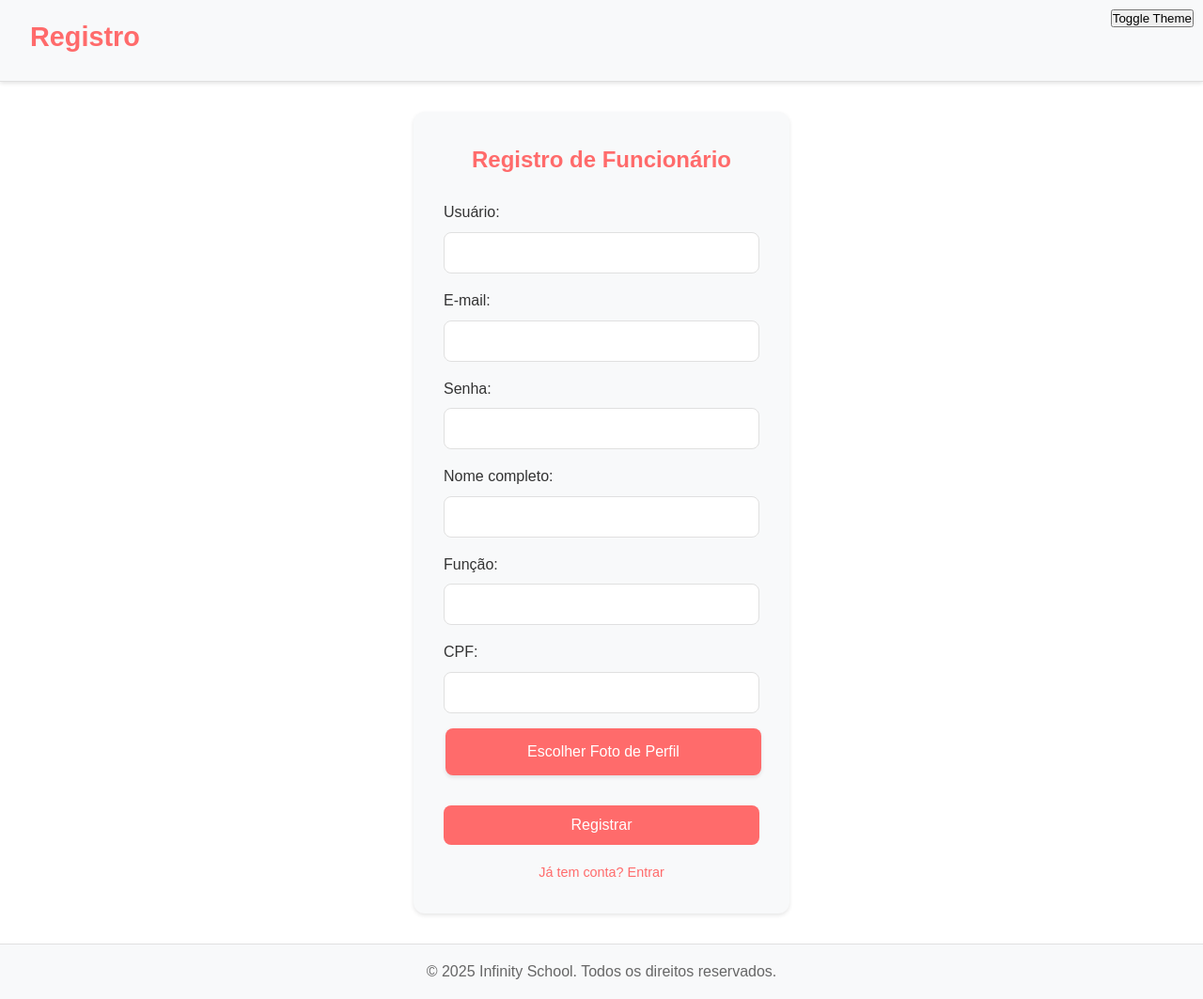
After one commit to gontin/infinityboard, a Django app: page /registro/ in a window 1280 px wide. The commit adds this page. Shown: the whole page at 94% size. Run offline with Django 5.2, Linux system fonts and the light colour scheme.

Commit message:
adição do sistema de registro, login, conexão com cloudnary e update de perfil

```diff
--- a/apps/usuarios/urls.py
+++ b/apps/usuarios/urls.py
@@ -1,9 +1,11 @@
 from django.urls import path
 from . import views
+from django.contrib.auth import views as auth_views
 
 urlpatterns = [
-    path('', views.dashboard, name='dashboard'),
+    path('', views.dashboard, name='inicio'),
     path('perfil/', views.perfil, name='perfil'),
-    path('login/', views.login_view, name='login'),
+    path('login/', auth_views.LoginView.as_view(template_name='login.html'), name='login'),
     path('logout/', views.logout_view, name='logout'),
+    path('registro/', views.registro_view, name='registro')
 ]
--- a/apps/usuarios/views.py
+++ b/apps/usuarios/views.py
@@ -1,37 +1,109 @@
 from django.shortcuts import render, redirect
 from django.contrib.auth import authenticate, login, logout
 from django.contrib.auth.decorators import login_required
+from django.contrib.auth.models import User
 from django.contrib import messages
+from cloudinary.uploader import upload
+from cloudinary.exceptions import Error as CloudinaryError
+from .models import Usuario
 
+@login_required
 def dashboard(request):
     """Página principal do dashboard"""
 
 
     return render(request, 'inicio.html')
 
+@login_required
 def perfil(request):
-    """Página de perfil do usuário"""
+    user = request.user
+    perfil = user.perfil
 
+    if request.method == 'POST':
+        nome = request.POST.get('nome')
+        email = request.POST.get('email')
+        telefone = request.POST.get('telefone')
+        funcao = request.POST.get('funcao')
+        bio = request.POST.get('bio')
 
-    return render(request, 'perfil.html')
+        # Atualiza os campos
+        user.email = email
+        user.save()
+
+        perfil.nome = nome
+        perfil.telefone = telefone
+        perfil.funcao = funcao
+        perfil.bio = bio
+
+        # Verifica se o usuário enviou uma nova foto
+        foto = request.FILES.get('foto')
+        if foto:
+            try:
+                result = upload(foto)
+                perfil.foto = result.get('secure_url')
+            except CloudinaryError:
+                # Você pode adicionar uma mensagem de erro aqui se quiser
+                pass
+
+        perfil.save()
+
+        return redirect('perfil')
+
+    return render(request, 'perfil.html', {'user': user})
 
 def login_view(request):
-    """Página de login (simulação)"""
+    if request.method == 'POST':
+        username = request.POST['username']
+        password = request.POST['password']
+        user = authenticate(request, username=username, password=password)
 
-
-    if request.method == 'POST':
-        # Simulação de login - aceita qualquer usuário/senha
-        username = request.POST.get('username')
-        password = request.POST.get('password')
-
-        if username and password:
-            # Simular login bem-sucedido
-            messages.success(request, f'Bem-vindo, {username}!')
-            return redirect('dashboard')
+        if user is not None:
+            auth_login(request, user)
+            messages.success(request, f'Bem-vindo, {username}')
+            return redirect('inicio')
         else:
-            messages.error(request, 'Por favor, preencha todos os campos.')
+            messages.error(request, 'Credenciais inválidas.')
+            return redirect('login')
 
     return render(request, 'login.html')
+
+def registro_view(request):
+    if request.method == "POST":
+        username = request.POST.get("username")
+        email = request.POST.get("email")
+        senha = request.POST.get("senha")
+        nome = request.POST.get("nome")
+        funcao = request.POST.get("funcao")
+        cpf = request.POST.get("cpf")
+        imagem = request.FILES.get("foto")
+
+        if User.objects.filter(username=username).exists():
+            return render(request, "registro.html", {"erro": "Esse nome de usuário já existe."})
+
+        # Cria usuário
+        user = User.objects.create_user(username=username, email=email, password=senha)
+
+        # Envia imagem para o Cloudinary
+        foto_url = None
+        if imagem:
+            try:
+                result = upload(imagem)
+                foto_url = result.get("secure_url")
+            except CloudinaryError as e:
+                return render(request, "registro.html", {"erro": "Erro ao fazer upload da imagem."})
+
+        Usuario.objects.create(
+            usuario=user,
+            nome=nome,
+            funcao=funcao,
+            cpf=cpf,
+            foto=foto_url
+        )
+
+        login(request, user)
+        return redirect('inicio')
+
+    return render(request, "registro.html")
 
 def logout_view(request):
     """Logout do usuário"""
--- a/static/css/style.css
+++ b/static/css/style.css
@@ -328,3 +328,89 @@ button[onclick*="dark-mode"] {
 button[onclick*="dark-mode"]:hover {
     opacity: 0.9;
 }
+
+input[type='file'] {
+  display: none
+}
+
+.upload-img-label {
+    background-color: var(--accent-color);
+    color: white !important;
+    text-align: center;
+    display: inline-block;
+    padding: 0.75rem 1.5rem;
+    font-size: 1rem;
+    margin: 4px 2px;
+    border: none;
+    border-radius: 0.5rem;
+    cursor: pointer;
+    transition: all 0.3s ease;
+    text-decoration: none;
+    font-weight: 600;
+    box-shadow: var(--shadow);
+}
+
+#preview-img {
+    display: block;
+    margin-top: 1rem;
+    max-width: 150px;
+    max-height: 150px;
+    border-radius: 50%;
+    object-fit: cover;
+    border: 2px solid var(--accent-color);
+    box-shadow: var(--shadow);
+}
+.nav-menu {
+  display: flex;
+  justify-content: space-between;
+  align-items: center;
+  padding: 1rem;
+}
+
+.left-menu a {
+  margin-right: 1rem;
+}
+
+.right-menu {
+  display: flex;
+  align-items: center;
+  gap: 1rem;
+}
+
+.profile-container {
+  display: flex;
+  align-items: center;
+  gap: 0.5rem;
+}
+
+.profile-img {
+  width: 40px;
+  height: 40px;
+  object-fit: cover;
+  border-radius: 50%;
+  border: 2px solid var(--primary);
+}
+
+.username {
+  font-weight: 500;
+  color: var(--text-primary);
+}
+textarea#bio {
+    width: 100%;           /* mesma largura dos inputs */
+    height: 120px;         /* altura maior para a bio */
+    resize: none;          /* desativa o redimensionamento */
+    padding: 0.75rem;      /* padding igual aos inputs */
+    border: 1px solid var(--border-color);
+    border-radius: 0.5rem;
+    background-color: var(--bg-primary);
+    color: var(--text-primary);
+    font-size: 1rem;
+    font-family: 'Arial', sans-serif;
+    box-sizing: border-box;
+    transition: border-color 0.3s ease;
+}
+
+textarea#bio:focus {
+    outline: none;
+    border-color: var(--accent-color);
+}
--- a/templates/base.html
+++ b/templates/base.html
@@ -33,5 +33,6 @@
             document.body.appendChild(themeToggle);
         });
     </script>
+    {% block scripts %}{% endblock %}
 </body>
 </html>
--- /dev/null
+++ b/templates/registro.html
@@ -0,0 +1,86 @@
+{% extends 'base.html' %}
+
+{% block title %}Registro - Infinity School{% endblock %}
+
+{% block header_title %}Registro{% endblock %}
+
+{% block content %}
+<div class="login-container">
+    <div class="login-card">
+        <h2>Registro de Funcionário</h2>
+
+        <form method="post" enctype="multipart/form-data" class="login-form">
+            {% csrf_token %}
+
+            <div class="form-group">
+                <label for="username">Usuário:</label>
+                <input type="text" id="username" name="username" required>
+            </div>
+
+            <div class="form-group">
+                <label for="email">E-mail:</label>
+                <input type="email" id="email" name="email" required>
+            </div>
+
+            <div class="form-group">
+                <label for="senha">Senha:</label>
+                <input type="password" id="senha" name="senha" required>
+            </div>
+
+            <div class="form-group">
+                <label for="nome">Nome completo:</label>
+                <input type="text" id="nome" name="nome" required>
+            </div>
+
+            <div class="form-group">
+                <label for="funcao">Função:</label>
+                <input type="text" id="funcao" name="funcao" required>
+            </div>
+
+            <div class="form-group">
+                <label for="cpf">CPF:</label>
+                <input type="text" id="cpf" name="cpf" required>
+            </div>
+
+            <div class="form-group">
+                <label for="foto-upload" class="btn btn-primary upload-img-label">
+                    Escolher Foto de Perfil
+                </label>
+                <input type="file" id="foto-upload" name="foto" accept="image/*" required>
+                <img id="preview-img" src="#" alt="Prévia da imagem" style="display:none;" />
+            </div>
+
+            <button type="submit" class="btn btn-primary">Registrar</button>
+        </form>
+
+        {% if erro %}
+            <p style="color: red; margin-top: 10px;">{{ erro }}</p>
+        {% endif %}
+
+        <div class="login-links">
+            <a href="{% url 'login' %}">Já tem conta? Entrar</a>
+        </div>
+    </div>
+</div>
+{% endblock %}
+
+{% block scripts %}
+<script>
+  const inputFile = document.getElementById('foto-upload');
+  const previewImg = document.getElementById('preview-img');
+
+  inputFile.addEventListener('change', function() {
+    const file = this.files[0];
+    if (file) {
+      const reader = new FileReader();
+      reader.onload = function(e) {
+        previewImg.src = e.target.result;
+        previewImg.style.display = 'block';
+      };
+      reader.readAsDataURL(file);
+    } else {
+      previewImg.style.display = 'none';
+    }
+  });
+</script>
+{% endblock %}
```
Also changed, not shown: apps/usuarios/models.py (+12 -0 lines), infinityboard/settings.py (+11 -5 lines), templates/inicio.html (+17 -4 lines), templates/login.html (+9 -2 lines), templates/perfil.html (+49 -8 lines), apps/usuarios/migrations/0001_initial.py (added), apps/usuarios/migrations/0002_remove_usuario_email_usuario_bio_usuario_foto_and_more.py (added).
